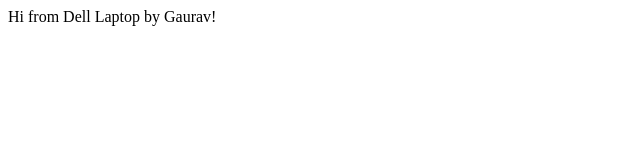
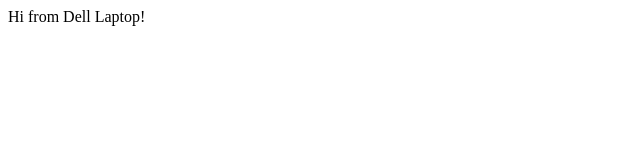
Before and after one commit to appie217/CR7, a plain HTML site: page index.html in a window 1280 px wide. Shown: the full height of the page, 0-640 px from the left. Drawn offline with Linux system fonts and the light colour scheme.

Commit message:
My new commit

```diff
--- a/index.html
+++ b/index.html
@@ -3,6 +3,6 @@
 		<title>Hello World</title>
 	</head>
 	<body>
-		Hi from Dell Laptop by Gaurav!
+		Hi from Dell Laptop!
 	</body>
 </html>
```
